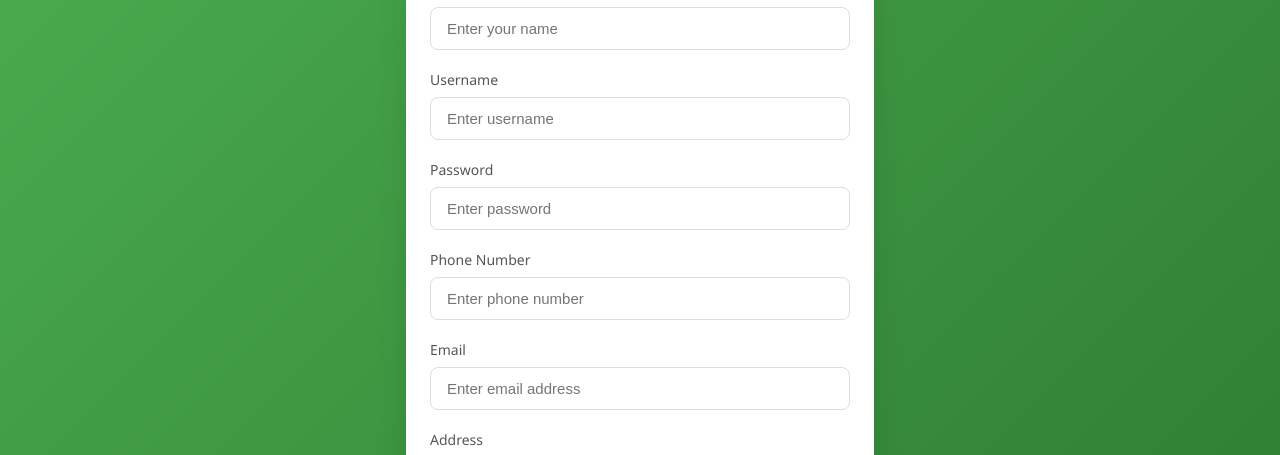
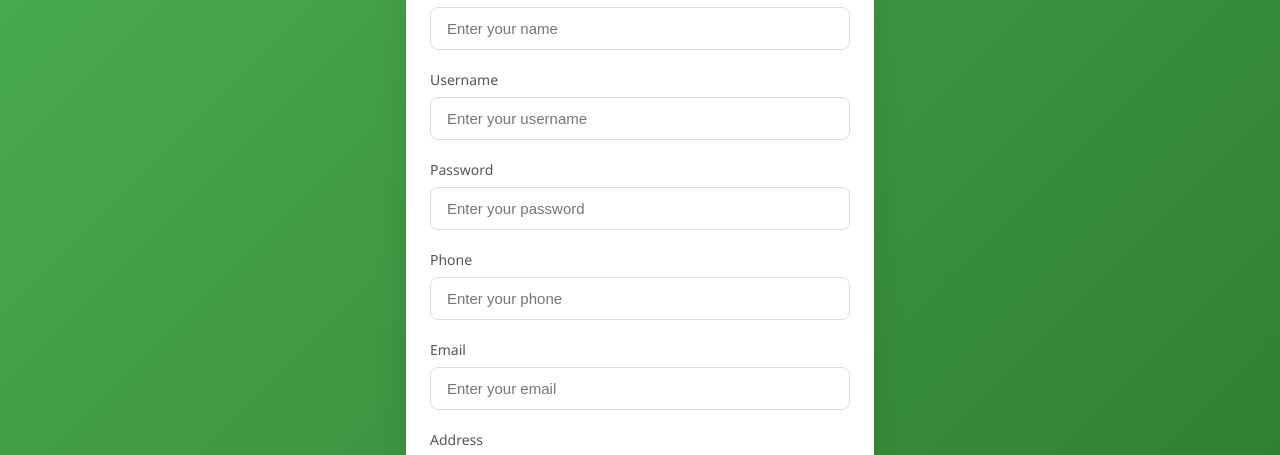
Before and after one commit to LakshanWC/DM2-CW, a React (Create React App) app in the folder front-end/: page /register in a window 1280 px wide. Shown: the part 235-690 px from the top of the page. Built offline with nearby package versions, Linux system fonts and the light colour scheme.

Commit message:
linked register ui with endpoint
added createUser endpoint with the user register ui

```diff
--- a/front-end/src/components/Register.js
+++ b/front-end/src/components/Register.js
@@ -1,5 +1,6 @@
 import React, { useState } from "react";
 import { useNavigate } from "react-router-dom";
+import axios from "axios";
 
 function Register() {
     const navigate = useNavigate();
@@ -9,60 +10,33 @@ function Register() {
         password: '',
         phone: '',
         email: '',
-        address: '', // No longer optional
-        type: 'Customer' // Default value
+        address: '',
+        type: 'Customer'
     });
 
     const [errors, setErrors] = useState({});
     const [registerHover, setRegisterHover] = useState(false);
     const [loginHover, setLoginHover] = useState(false);
-
-    const handleRegisterClick = () => {
-        //send data to database
-    }
-
-    //go back to login
-    const handleLoginClick = () => {
-        navigate("/");
-    }
+    const [responseMsg, setResponseMsg] = useState(null);
 
     const validate = () => {
         const newErrors = {};
+        if (!formData.name.trim()) newErrors.name = 'Name is required';
+        else if (formData.name.length < 2) newErrors.name = 'Name must be at least 2 characters';
 
-        if (!formData.name.trim()) {
-            newErrors.name = 'Name is required';
-        } else if (formData.name.length < 2) {
-            newErrors.name = 'Name must be at least 2 characters';
-        }
+        if (!formData.username.trim()) newErrors.username = 'Username is required';
+        else if (formData.username.length < 3) newErrors.username = 'Username must be at least 3 characters';
 
-        if (!formData.username.trim()) {
-            newErrors.username = 'Username is required';
-        } else if (formData.username.length < 3) {
-            newErrors.username = 'Username must be at least 3 characters';
-        }
+        if (!formData.password) newErrors.password = 'Password is required';
+        else if (formData.password.length < 6) newErrors.password = 'Password must be at least 6 characters';
 
-        if (!formData.password) {
-            newErrors.password = 'Password is required';
-        } else if (formData.password.length < 6) {
-            newErrors.password = 'Password must be at least 6 characters';
-        }
+        if (!formData.email) newErrors.email = 'Email is required';
+        else if (!/^\S+@\S+\.\S+$/.test(formData.email)) newErrors.email = 'Please enter a valid email address';
 
-        if (!formData.email) {
-            newErrors.email = 'Email is required';
-        } else if (!/^\S+@\S+\.\S+$/.test(formData.email)) {
-            newErrors.email = 'Please enter a valid email address';
-        }
+        if (!formData.phone) newErrors.phone = 'Phone number is required';
+        else if (!/^[0-9]{10,15}$/.test(formData.phone)) newErrors.phone = 'Enter a valid phone number (10–15 digits)';
 
-        if (!formData.phone) {
-            newErrors.phone = 'Phone number is required';
-        } else if (!/^[0-9]{10,15}$/.test(formData.phone)) {
-            newErrors.phone = 'Please enter a valid phone number (10-15 digits)';
-        }
-
-        // Making address required
-        if (!formData.address.trim()) {
-            newErrors.address = 'Address is required';
-        }
+        if (!formData.address.trim()) newErrors.address = 'Address is required';
 
         setErrors(newErrors);
         return Object.keys(newErrors).length === 0;
@@ -71,7 +45,6 @@ function Register() {
     const handleChange = (e) => {
         const { name, value } = e.target;
         setFormData(prev => ({ ...prev, [name]: value }));
-        // Clear error when user starts typing
         if (errors[name]) {
             setErrors(prev => ({ ...prev, [name]: '' }));
         }
@@ -81,154 +54,97 @@ function Register() {
         setFormData(prev => ({ ...prev, type }));
     };
 
-    const handleSubmit = (e) => {
+    const handleSubmit = async (e) => {
         e.preventDefault();
+        setResponseMsg(null);
+
         if (validate()) {
-            // Form is valid, proceed with registration
-            console.log('Registration data:', formData);
-            // Here you would typically send the data to your backend
+            const roleValue = formData.type === 'Customer' ? "1" : "2";
+
+            const payload = {
+                name: formData.name,
+                username: formData.username,
+                password: formData.password,
+                phoneNo: formData.phone,
+                email: formData.email,
+                address: formData.address,
+                role: roleValue
+            };
+
+            try {
+                const res = await axios.post("http://localhost:8081/users", payload);
+                setResponseMsg({ type: "success", text: res.data.message || "Registration successful!" });
+
+
+            } catch (error) {
+                const errMsg = error.response?.data?.message || "Registration failed. Please try again.";
+                setResponseMsg({ type: "error", text: errMsg });
+                console.error("Axios registration error:", error);
             }
+        }
+    };
+
+    const handleLoginClick = () => {
+        navigate("/");
     };
 
     return (
         <div style={styles.pageContainer}>
             <div style={styles.formContainer}>
                 <h2 style={styles.title}>Create an Account</h2>
+                {responseMsg && (
+                    <div style={{
+                        marginBottom: "16px",
+                        padding: "10px",
+                        borderRadius: "8px",
+                        color: responseMsg.type === "success" ? "#2E7D32" : "#D32F2F",
+                        backgroundColor: responseMsg.type === "success" ? "#E8F5E9" : "#FFEBEE",
+                        border: `1px solid ${responseMsg.type === "success" ? "#C8E6C9" : "#EF9A9A"}`
+                    }}>
+                        {responseMsg.text}
+                    </div>
+                )}
                 <form onSubmit={handleSubmit} style={styles.form}>
                     <div style={styles.formGroup}>
                         <label style={styles.label}>Account Type</label>
                         <div style={styles.toggleContainer}>
-                            <button
-                                type="button"
-                                style={{
+                            <button type="button" style={{
                                 ...styles.toggleOption,
                                 ...(formData.type === 'Customer' ? styles.toggleActive : styles.toggleInactive),
                                 borderTopRightRadius: 0,
                                 borderBottomRightRadius: 0
-                                }}
-                                onClick={() => handleTypeChange('Customer')}
-                            >
-                                Customer
-                            </button>
-                            <button
-                                type="button"
-                                style={{
+                            }} onClick={() => handleTypeChange('Customer')}>Customer</button>
+                            <button type="button" style={{
                                 ...styles.toggleOption,
                                 ...(formData.type === 'Supplier' ? styles.toggleActive : styles.toggleInactive),
                                 borderTopLeftRadius: 0,
                                 borderBottomLeftRadius: 0
-                                }}
-                                onClick={() => handleTypeChange('Supplier')}
-                            >
-                                Supplier
-                            </button>
+                            }} onClick={() => handleTypeChange('Supplier')}>Supplier</button>
                         </div>
                     </div>
 
-                    {/* Name Field */}
-                    <div style={styles.formGroup}>
-                        <label style={styles.label}>Name</label>
+                    {["name", "username", "password", "phone", "email", "address"].map((field, idx) => (
+                        <div style={styles.formGroup} key={idx}>
+                            <label style={styles.label}>{field.charAt(0).toUpperCase() + field.slice(1).replace("No", " Number")}</label>
                             <input
-                            type="text"
-                            name="name"
-                            placeholder="Enter your name"
+                                type={field === "password" ? "password" : field === "email" ? "email" : "text"}
+                                name={field}
+                                placeholder={`Enter your ${field}`}
                                 style={{
                                     ...styles.input,
-                                ...(errors.name && styles.inputError)
+                                    ...(errors[field] && styles.inputError)
                                 }}
-                            value={formData.name}
+                                value={formData[field]}
                                 onChange={handleChange}
                             />
-                        {errors.name && <div style={styles.errorContainer}><span style={styles.error}>{errors.name}</span></div>}
+                            {errors[field] && <div style={styles.errorContainer}><span style={styles.error}>{errors[field]}</span></div>}
                         </div>
-
-                    <div style={styles.formGroup}>
-                        <label style={styles.label}>Username</label>
-                        <input
-                            type="text"
-                            name="username"
-                            placeholder="Enter username"
-                            style={{
-                                ...styles.input,
-                                ...(errors.username && styles.inputError)
-                            }}
-                            value={formData.username}
-                            onChange={handleChange}
-                        />
-                        {errors.username && <div style={styles.errorContainer}><span style={styles.error}>{errors.username}</span></div>}
-                    </div>
-
-                    <div style={styles.formGroup}>
-                        <label style={styles.label}>Password</label>
-                        <input
-                            type="password"
-                            name="password"
-                            placeholder="Enter password"
-                            style={{
-                                ...styles.input,
-                                ...(errors.password && styles.inputError)
-                            }}
-                            value={formData.password}
-                            onChange={handleChange}
-                        />
-                        {errors.password && <div style={styles.errorContainer}><span style={styles.error}>{errors.password}</span></div>}
-                    </div>
-
-                    <div style={styles.formGroup}>
-                        <label style={styles.label}>Phone Number</label>
-                        <input
-                            type="tel"
-                            name="phone"
-                            placeholder="Enter phone number"
-                            style={{
-                                ...styles.input,
-                                ...(errors.phone && styles.inputError)
-                            }}
-                            value={formData.phone}
-                            onChange={handleChange}
-                        />
-                        {errors.phone && <div style={styles.errorContainer}><span style={styles.error}>{errors.phone}</span></div>}
-                    </div>
-
-                    <div style={styles.formGroup}>
-                        <label style={styles.label}>Email</label>
-                        <input
-                            type="email"
-                            name="email"
-                            placeholder="Enter email address"
-                            style={{
-                                ...styles.input,
-                                ...(errors.email && styles.inputError)
-                            }}
-                            value={formData.email}
-                            onChange={handleChange}
-                        />
-                        {errors.email && <div style={styles.errorContainer}><span style={styles.error}>{errors.email}</span></div>}
-                    </div>
-
-                    <div style={styles.formGroup}>
-                        <label style={styles.label}>Address</label>
-                        <input
-                            type="text"
-                            name="address"
-                            placeholder="Enter your address"
-                            style={{
-                                ...styles.input,
-                                ...(errors.address && styles.inputError)
-                            }}
-                            value={formData.address}
-                            onChange={handleChange}
-                        />
-                        {errors.address && <div style={styles.errorContainer}><span style={styles.error}>{errors.address}</span></div>}
-                    </div>
+                    ))}
 
                     <div style={styles.buttonGroup}>
                         <button
                             type="submit"
-                            style={{
-                                ...styles.btnRegister,
-                                ...(registerHover && styles.btnRegisterHover)
-                            }}
+                            style={{ ...styles.btnRegister, ...(registerHover && styles.btnRegisterHover) }}
                             onMouseEnter={() => setRegisterHover(true)}
                             onMouseLeave={() => setRegisterHover(false)}
                         >
@@ -236,13 +152,10 @@ function Register() {
                         </button>
                         <button
                             type="button"
-                            style={{
-                                ...styles.btnLogin,
-                                ...(loginHover && styles.btnLoginHover)
-                            }}
+                            style={{ ...styles.btnLogin, ...(loginHover && styles.btnLoginHover) }}
                             onMouseEnter={() => setLoginHover(true)}
                             onMouseLeave={() => setLoginHover(false)}
-                            onClick={() => handleLoginClick()}
+                            onClick={handleLoginClick}
                         >
                             Login
                         </button>
@@ -321,9 +234,6 @@ const styles = {
     toggleInactive: {
         backgroundColor: "white",
         color: "#555",
-        "&:hover": {
-            backgroundColor: "#f5f5f5",
-        }
     },
     input: {
         width: "100%",
```
Also changed, not shown: 1 other file (tests, documents, lock files or other folders). Lines whose indentation alone changed are shown as unchanged.
